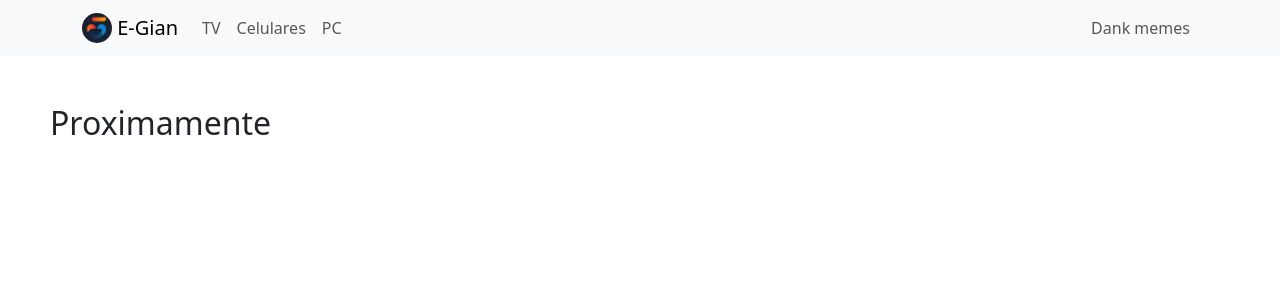
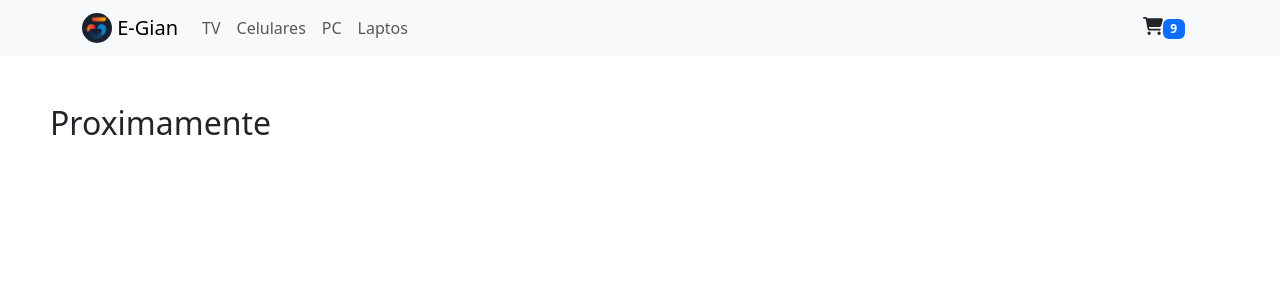
Before and after one commit to G44T/e_commerce-project, a React (Vite) app: page / in a window 1280 px wide. Shown: the top 300 px of the page. Built offline with nearby package versions, Linux system fonts and the light colour scheme.

Commit message:
CreaTuLanding+Alvarado

```diff
--- a/package.json
+++ b/package.json
@@ -10,6 +10,9 @@
     "preview": "vite preview"
   },
   "dependencies": {
+    "@fortawesome/fontawesome-svg-core": "^6.7.1",
+    "@fortawesome/free-solid-svg-icons": "^6.7.1",
+    "@fortawesome/react-fontawesome": "^0.2.2",
     "bootstrap": "^5.3.3",
     "react": "^18.3.1",
     "react-bootstrap": "^2.10.6",
--- a/src/App.jsx
+++ b/src/App.jsx
@@ -6,7 +6,8 @@ function App() {
   const productos = [
     { id: 1, nombre: 'TV' },
     { id: 2, nombre: 'Celulares' },
-    { id: 3, nombre: 'PC' }
+    { id: 3, nombre: 'PC' },
+    { id: 4, nombre: 'Laptos' }
   ];
 
   return (
--- /dev/null
+++ b/src/components/CartWidget.jsx
@@ -0,0 +1,22 @@
+import Badge from 'react-bootstrap/Badge';
+import Button from 'react-bootstrap/Button';
+
+import { FontAwesomeIcon } from '@fortawesome/react-fontawesome'
+import { faCartShopping } from "@fortawesome/free-solid-svg-icons";
+
+import Nav from 'react-bootstrap/Nav';
+
+
+
+function CartWidget() {
+    return (
+        <Nav>
+            <Button variant="gray">
+                <FontAwesomeIcon icon={faCartShopping} style={{ width: 20, height: 20 }} />
+                <Badge bg="primary">9</Badge>
+            </Button>
+        </Nav>
+    )
+}
+
+export default CartWidget
--- a/src/components/NavBar.jsx
+++ b/src/components/NavBar.jsx
@@ -1,9 +1,9 @@
 import Container from 'react-bootstrap/Container';
 import Nav from 'react-bootstrap/Nav';
 import Navbar from 'react-bootstrap/Navbar';
-import NavDropdown from 'react-bootstrap/NavDropdown';
 import Image from 'react-bootstrap/Image';
 
+import CartWidget from './CartWidget.jsx'
 
 function NavBar({ brandName, productos }) {
 
@@ -31,9 +31,9 @@ function NavBar({ brandName, productos }) {
                             })
                         }
                     </Nav>
-                    <Nav>
-                        <Nav.Link eventKey={2} href="#memes">Dank memes</Nav.Link>
-                    </Nav>
+
+                    <CartWidget />
+
                 </Navbar.Collapse>
             </Container>
         </Navbar>
```
Also changed, not shown: src/assets/logo.jpg (deleted), 1 other file (tests, documents, lock files or other folders).
